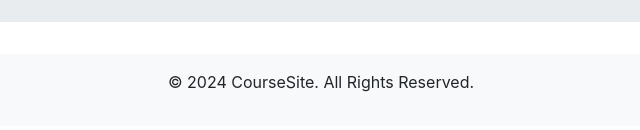
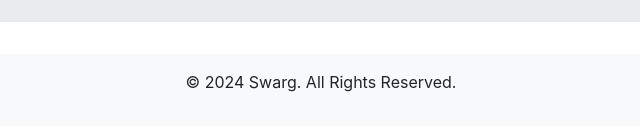
Before and after one commit to JigneshRSolanki/OnlineCourse, a plain HTML site: page index.html in a window 1280 px wide. Shown: the part 400-530 px from the top of the page, 319-959 px from the left. Drawn offline with nearby package versions, Linux system fonts and the light colour scheme.

Commit message:
changed site name

```diff
--- a/index.html
+++ b/index.html
@@ -45,7 +45,7 @@
 
     <!-- Footer -->
     <footer class="bg-light text-center py-3">
-        <p>&copy; 2024 CourseSite. All Rights Reserved.</p>
+        <p>&copy; 2024 Swarg. All Rights Reserved.</p>
     </footer>
 
     <script src="https://code.jquery.com/jquery-3.5.1.slim.min.js"></script>
```
